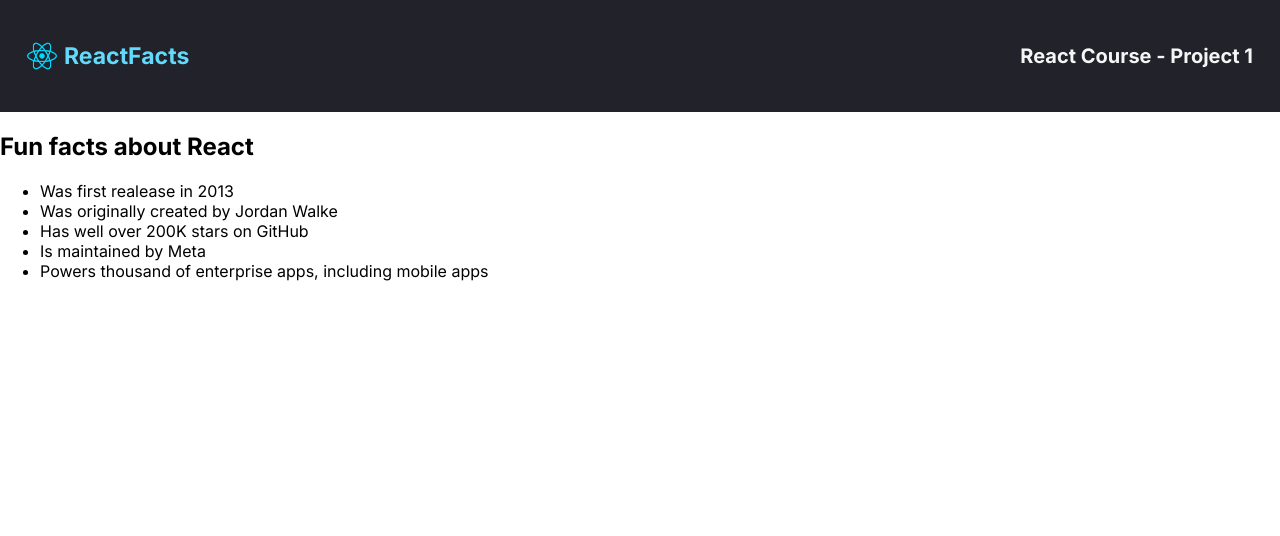
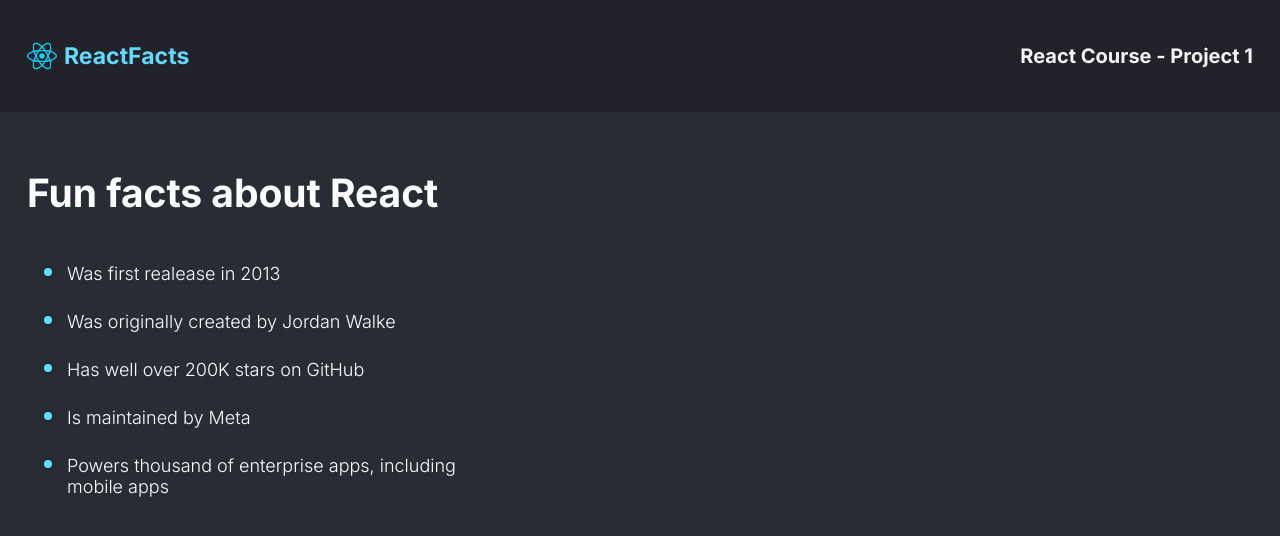
Before and after one commit to erzanthedev/site-info, a React (Vite) app: page / in a window 1280 px wide. Shown: the top 536 px of the page. Built offline with nearby package versions, Linux system fonts and the light colour scheme.

Commit message:
feat: added styling to content

```diff
--- a/src/components/Content.jsx
+++ b/src/components/Content.jsx
@@ -1,14 +1,14 @@
 export default function Content() {
   return (
-    <div>
-      <h2>Fun facts about React</h2>
-      <ul>
+    <main>
+      <h2 className="main-title">Fun facts about React</h2>
+      <ul className="facts-list">
         <li>Was first realease in 2013</li>
         <li>Was originally created by Jordan Walke</li>
         <li>Has well over 200K stars on GitHub</li>
         <li>Is maintained by Meta</li>
         <li>Powers thousand of enterprise apps, including mobile apps</li>
       </ul>
-    </div>
+    </main>
   );
 }
--- a/src/style.css
+++ b/src/style.css
@@ -3,7 +3,7 @@
   box-sizing: border-box;
   margin: 0;
 }
-
+/* Navbar */
 nav {
   height: 50px;
   display: flex;
@@ -28,3 +28,34 @@
   color: whitesmoke;
   font-size: 20px;
 }
+
+/* Main Content */
+
+main {
+  background-color: #282d35;
+  color: #ffffff;
+  height: 100vh;
+  padding: 57px 27px;
+}
+
+.main-title {
+  margin: 0;
+  font-size: 39px;
+  letter-spacing: -0.05px;
+}
+
+.facts-list {
+  margin-top: 40px;
+  max-width: 390px;
+}
+
+.facts-list > li {
+  font-size: 18px;
+  margin-bottom: 20px;
+  font-weight: 300;
+}
+
+.facts-list li::marker {
+  color: #61dafb;
+  font-size: 25px;
+}
```
